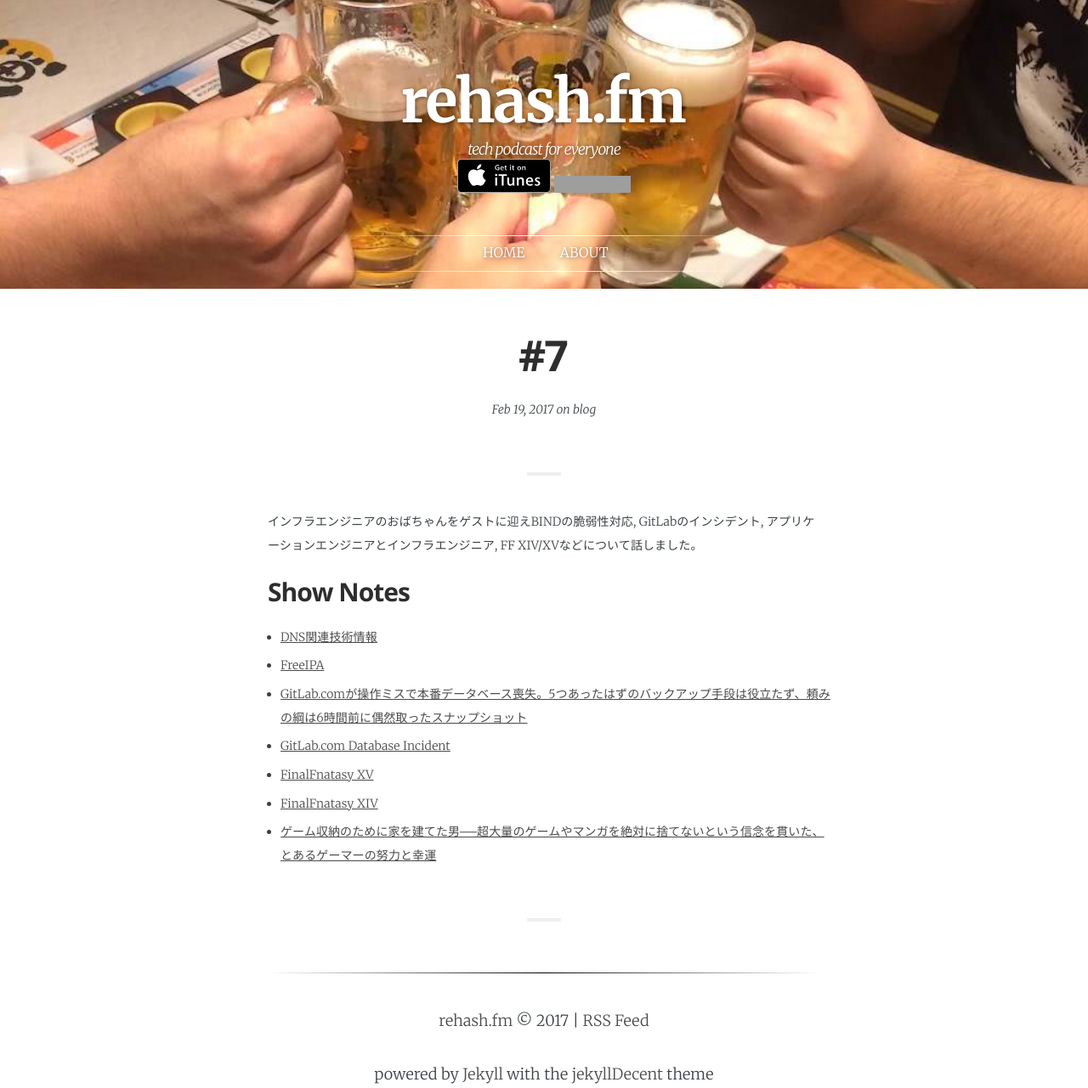
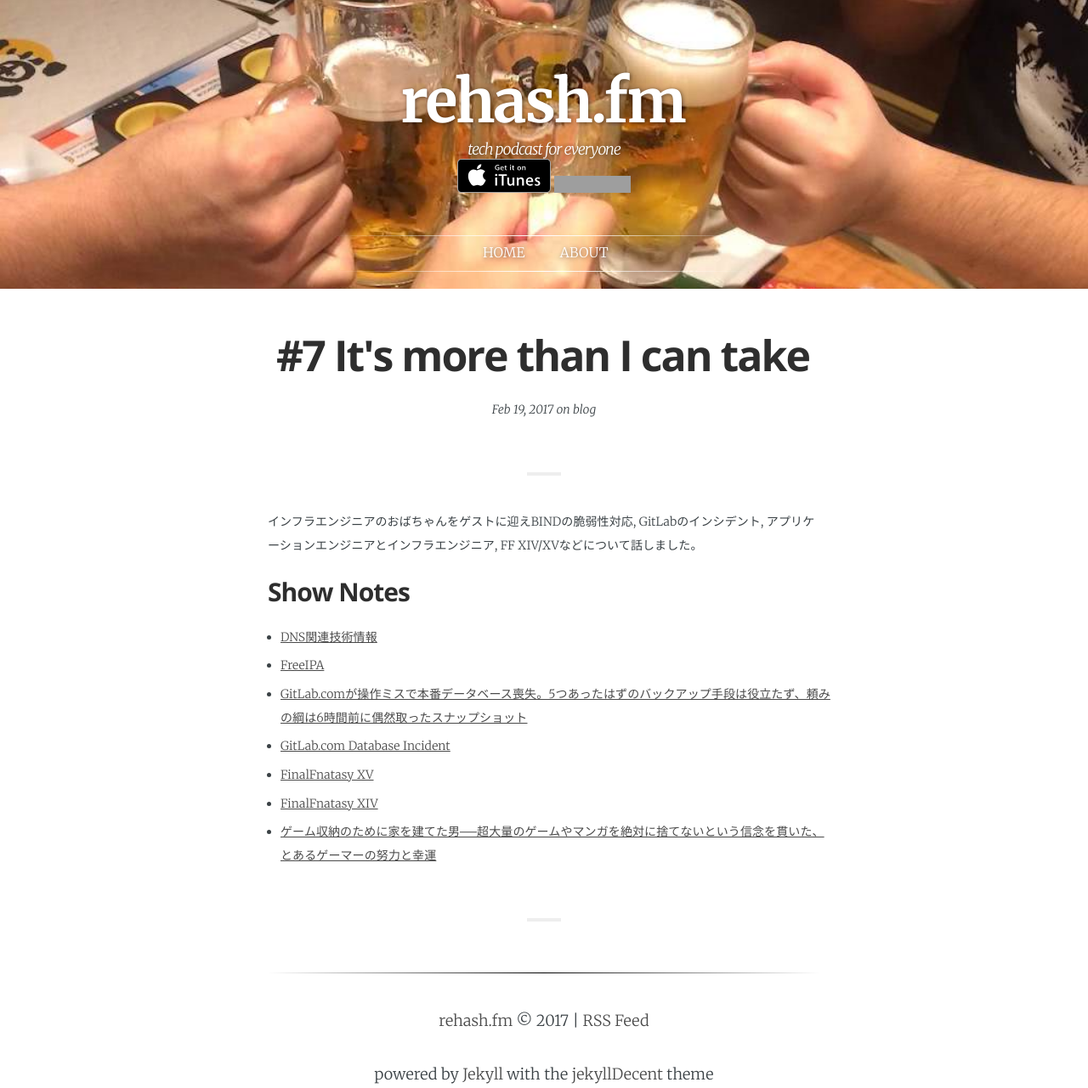
Before and after one commit to rehashfm/rehash.fm, a Jekyll site: the page built from _posts/2017-02-19-7.md, in a window 1280 px wide. Shown: the whole page at 85% size. Built offline with Jekyll 4.4.1, drawn with Linux system fonts in a browser that asks for light colours; some web fonts are replaced; grey boxes are pictures that could not be loaded.

Commit message:
Add title to #7

```diff
--- a/_posts/2017-02-19-7.md
+++ b/_posts/2017-02-19-7.md
@@ -1,6 +1,6 @@
 ---
 layout:            post
-title:             "#7"
+title:             "#7 It's more than I can take"
 date:              2017-02-19 12:00:00 +0900
 tags:              blog
 category:          Blog
```
